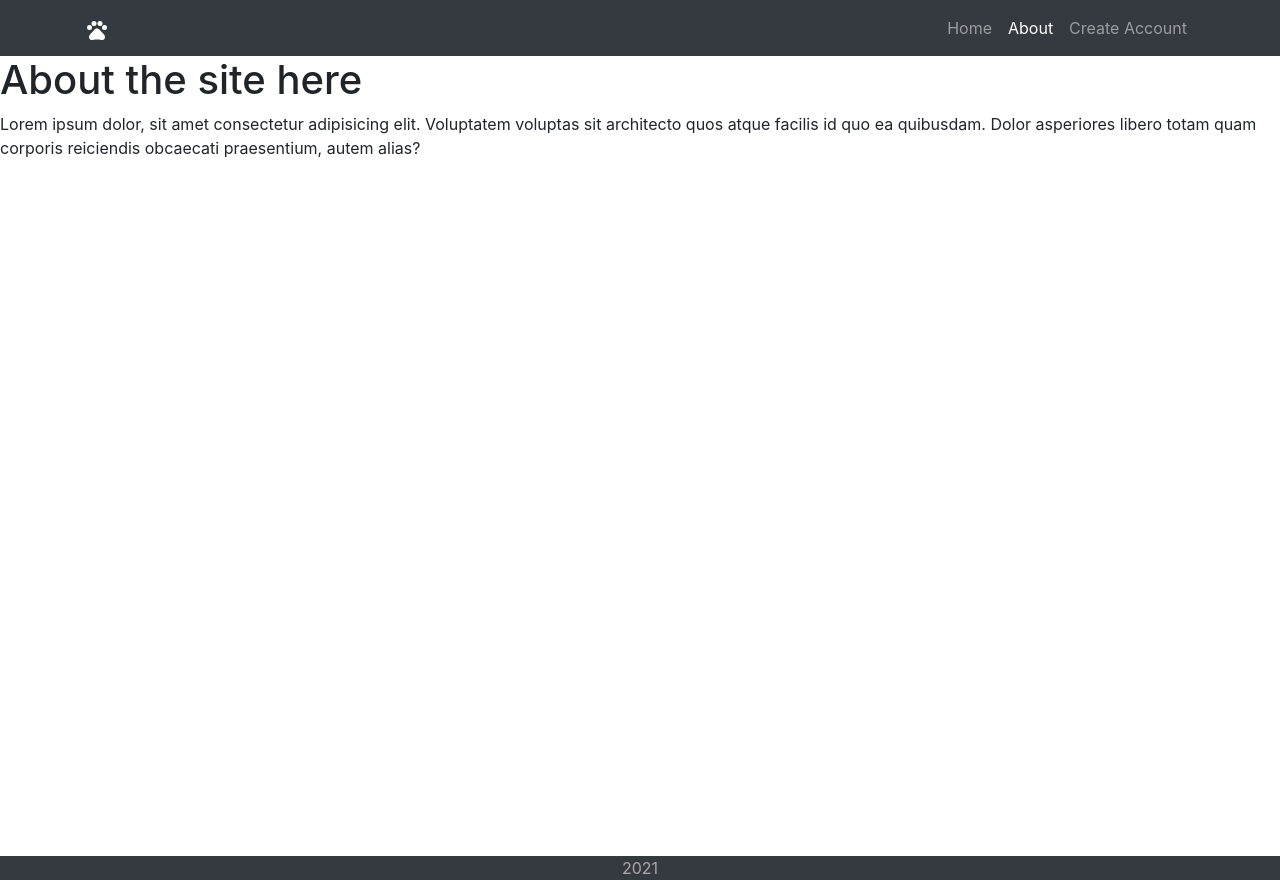
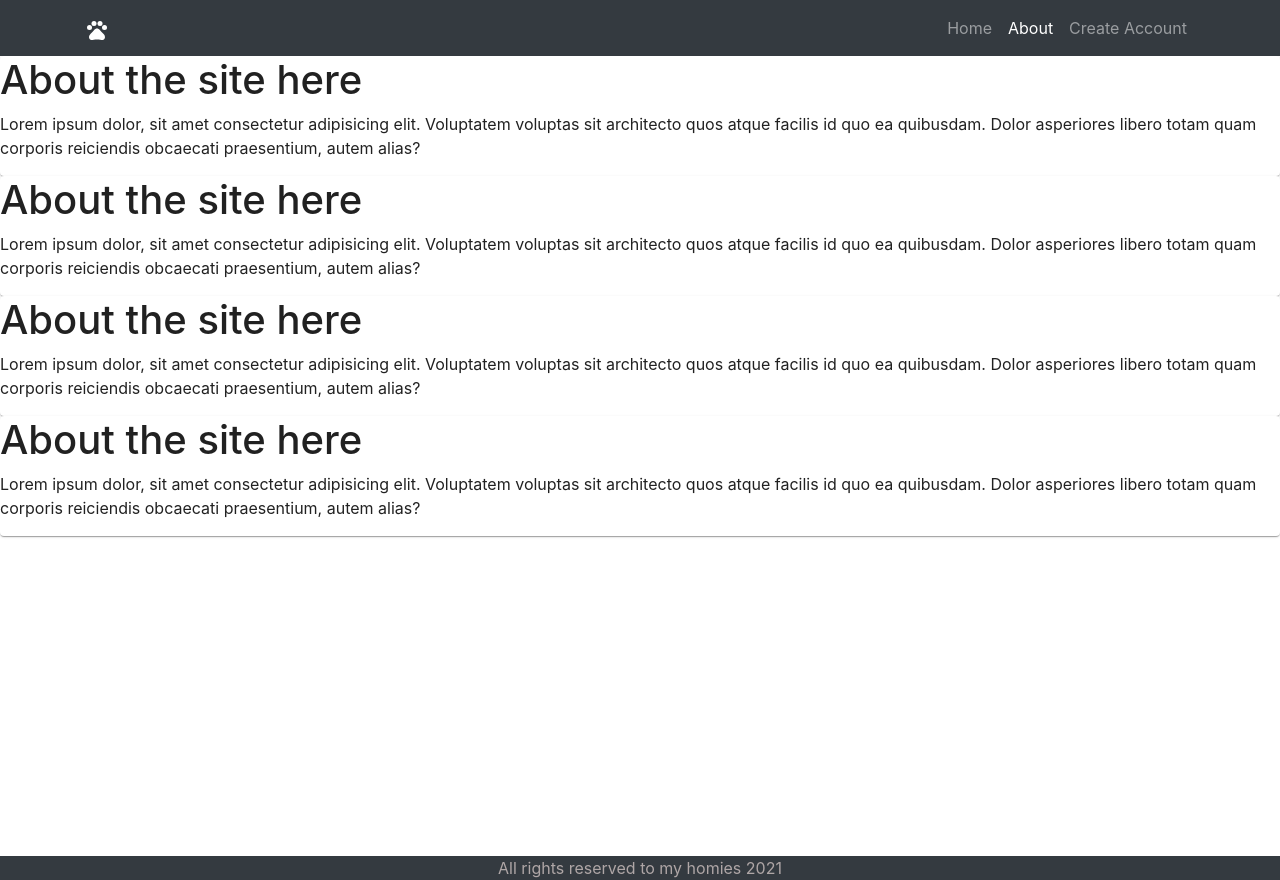
Before and after one commit to chamon562/dtrFrontend, a React (Create React App) app: page /about in a window 1280 px wide. Built offline with nearby package versions, Linux system fonts and the light colour scheme.

Commit message:
[Footer.jsx] Fix footer to stay at the bottom of the screen when scrolling.

```diff
--- a/src/components/Form/Form.jsx
+++ b/src/components/Form/Form.jsx
@@ -15,7 +15,7 @@ const Form = (props) => {
   return (
     <>
       <div className="form-container">
-        <span className="close-btn" onClick={props.handleClose}><CloseIcon /></span>
+        <span className="close-btn" onClick={props.handleClose}></span>
         <div className="form-content-left">
           <img
             className="form-img"
--- a/src/components/Pages/About.jsx
+++ b/src/components/Pages/About.jsx
@@ -1,15 +1,45 @@
+import { Card } from "@mui/material";
 import React from "react";
 import "./About.css";
 const About = () => {
   return (
     <div className="main">
-      <h1>About the site here</h1>
-      <p>
-        Lorem ipsum dolor, sit amet consectetur adipisicing elit. Voluptatem
-        voluptas sit architecto quos atque facilis id quo ea quibusdam. Dolor
-        asperiores libero totam quam corporis reiciendis obcaecati praesentium,
-        autem alias?
-      </p>
+      <Card>
+        <h1>About the site here</h1>
+        <p>
+          Lorem ipsum dolor, sit amet consectetur adipisicing elit. Voluptatem
+          voluptas sit architecto quos atque facilis id quo ea quibusdam. Dolor
+          asperiores libero totam quam corporis reiciendis obcaecati
+          praesentium, autem alias?
+        </p>
+      </Card>
+      <Card>
+        <h1>About the site here</h1>
+        <p>
+          Lorem ipsum dolor, sit amet consectetur adipisicing elit. Voluptatem
+          voluptas sit architecto quos atque facilis id quo ea quibusdam. Dolor
+          asperiores libero totam quam corporis reiciendis obcaecati
+          praesentium, autem alias?
+        </p>
+      </Card>
+      <Card>
+        <h1>About the site here</h1>
+        <p>
+          Lorem ipsum dolor, sit amet consectetur adipisicing elit. Voluptatem
+          voluptas sit architecto quos atque facilis id quo ea quibusdam. Dolor
+          asperiores libero totam quam corporis reiciendis obcaecati
+          praesentium, autem alias?
+        </p>
+      </Card>
+      <Card>
+        <h1>About the site here</h1>
+        <p>
+          Lorem ipsum dolor, sit amet consectetur adipisicing elit. Voluptatem
+          voluptas sit architecto quos atque facilis id quo ea quibusdam. Dolor
+          asperiores libero totam quam corporis reiciendis obcaecati
+          praesentium, autem alias?
+        </p>
+      </Card>
     </div>
   );
 };
--- a/src/components/Pages/Footer.jsx
+++ b/src/components/Pages/Footer.jsx
@@ -1,15 +1,18 @@
-import React from 'react'
+import React from "react";
 
 const Footer = () => {
-    return (
-        <footer  className="footer bg-dark" >
-            <div className=" text-center" >
-                <span style={{color:"#afa6a6",}}>
-                    {new Date().getFullYear()}
-                </span>
-            </div>
-        </footer>
-    )
-}
+  return (
+    <footer
+      style={{ position: "absolute", width: "100%" }}
+      className="footer bg-dark"
+    >
+      <div className=" text-center">
+        <span style={{ color: "#afa6a6" }}>
+          All rights reserved to my homies {new Date().getFullYear()}
+        </span>
+      </div>
+    </footer>
+  );
+};
 
-export default Footer
+export default Footer;
```
